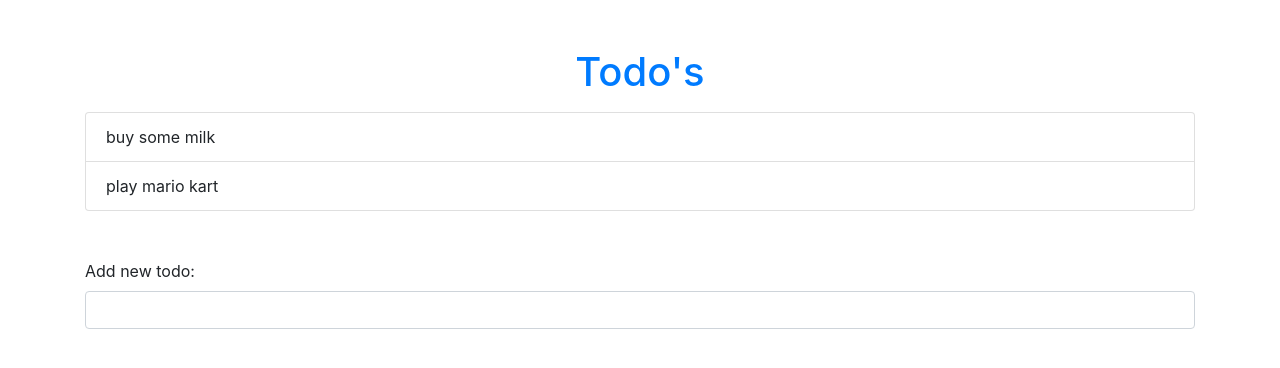
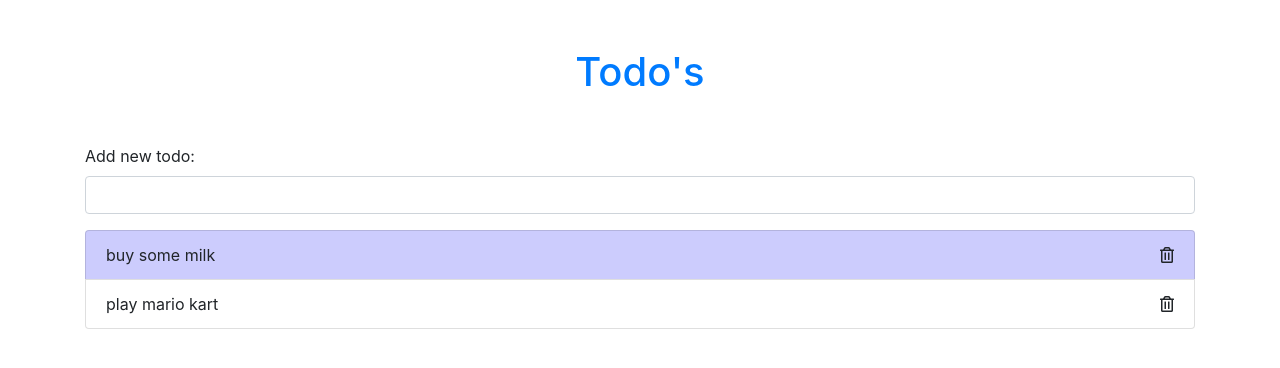
Before and after one commit to yamilrosa/todoapp, a React (Create React App) app: page / in a window 1280 px wide. In both pictures the pointer is over the item "buy some milk". Shown: the top 368 px of the page. Built offline with nearby package versions, Linux system fonts and the light colour scheme.

Commit message:
added hover effect and delete icon

```diff
--- a/public/index.html
+++ b/public/index.html
@@ -24,6 +24,7 @@
       work correctly both with client-side routing and a non-root public URL.
       Learn how to configure a non-root public URL by running `npm run build`.
     -->
+    <link rel="stylesheet" href="https://use.fontawesome.com/releases/v5.12.0/css/all.css">
     <link rel="stylesheet" href="https://stackpath.bootstrapcdn.com/bootstrap/4.3.1/css/bootstrap.min.css" integrity="sha384-ggOyR0iXCbMQv3Xipma34MD+dH/1fQ784/j6cY/iJTQUOhcWr7x9JvoRxT2MZw1T" crossorigin="anonymous">
     <title>React App</title>
   </head>
--- a/src/App.js
+++ b/src/App.js
@@ -36,8 +36,8 @@ class App extends Component {
     return (
       <div className="container">
         <h1 className="text-center text-primary mt-5 mb-3">Todo's</h1>
+        <AddTodo addTodo={this.addTodo} />
         <Todos todos={this.state.todos} deleteTodo={this.deleteTodo} />
-        <AddTodo addTodo={this.addTodo} />
 
       </div>
     )
--- a/src/Todos.js
+++ b/src/Todos.js
@@ -6,7 +6,7 @@ const Todos = (props) => {
     const todoList = props.todos.length ? (
         props.todos.map(todo => {
             return (
-                <li onClick={() => {props.deleteTodo(todo.id)}} className="list-group-item" key={todo.id}>{todo.content}</li>
+                <li className="list-group-item" key={todo.id}>{todo.content} <span onClick={() => {props.deleteTodo(todo.id)}} className="float-right"><i class="far fa-trash-alt"></i></span></li>
             )
         })
     ) : (
--- a/src/index.css
+++ b/src/index.css
@@ -11,3 +11,12 @@ code {
   font-family: source-code-pro, Menlo, Monaco, Consolas, 'Courier New',
     monospace;
 }
+
+.list-group-item:hover {
+  background: rgb(204, 204, 253);
+}
+
+.fa-trash-alt:hover {
+  cursor: pointer;
+  color: red
+}
```
